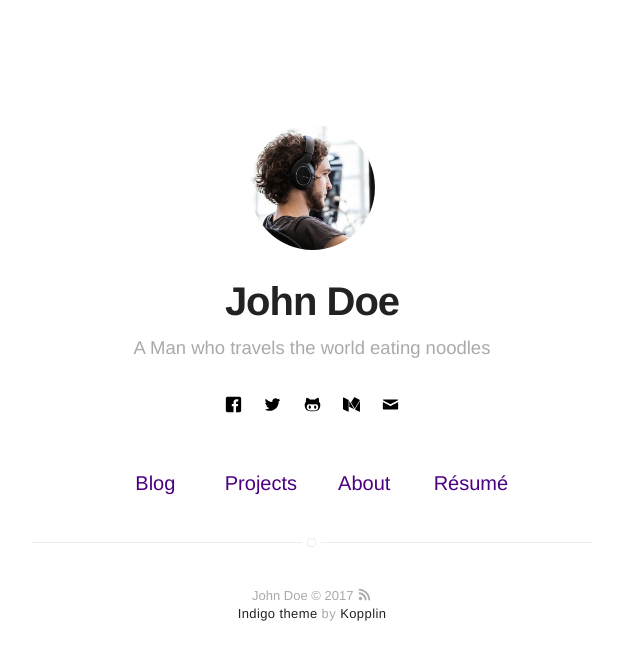
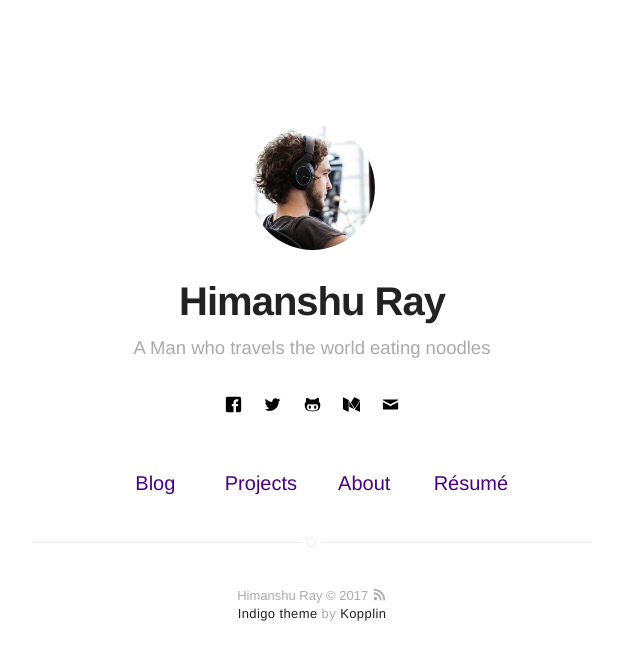
Before and after one commit to iamrayofhope/iamrayofhope.github.io, a Jekyll site: the page built from index.html, in a window 1280 px wide. Shown: the top 660 px of the page, without its empty margins (328-968 px from the left). Built offline with Jekyll 4.4.1, drawn with Linux system fonts in a browser that asks for light colours.

Commit message:
Updated Name

```diff
--- a/_config.yml
+++ b/_config.yml
@@ -1,5 +1,5 @@
 # main text of home
-name: John Doe
+name: Himanshu Ray
 bio: A Man who travels the world eating noodles
 
 # twitter summary info
```
